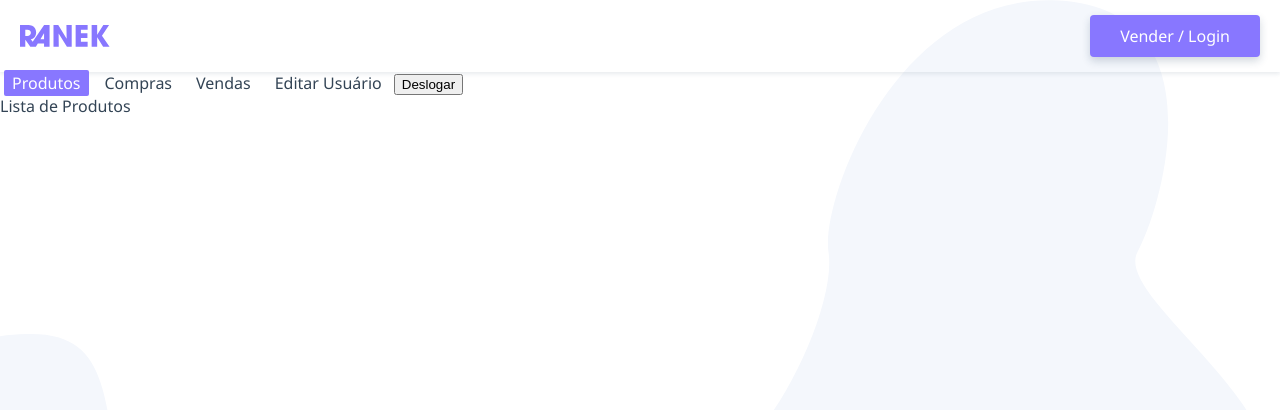
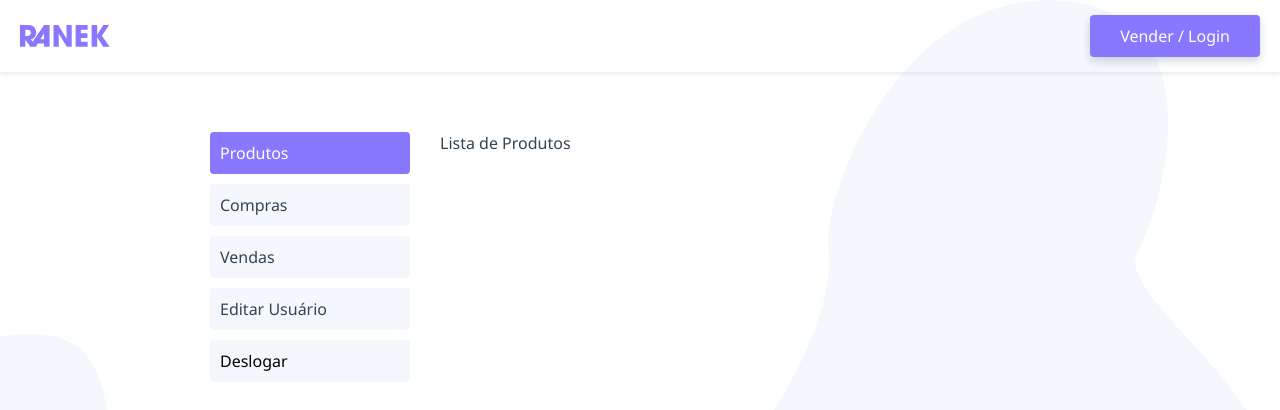
Before and after one commit to lqmorais/projeto-ranek, a Vue app: page /usuario in a window 1280 px wide. Shown: the top 410 px of the page. Built offline with nearby package versions, Linux system fonts and the light colour scheme.

Commit message:
Estilos area logada usuário

```diff
--- a/src/components/ProdutosPaginar.vue
+++ b/src/components/ProdutosPaginar.vue
@@ -50,7 +50,7 @@
 };
 </script>
 
-<style>
+<style scoped>
 ul {
   grid-column: 1 / -1;
 }
--- a/src/views/usuario/Usuario.vue
+++ b/src/views/usuario/Usuario.vue
@@ -17,7 +17,7 @@
           >
         </li>
         <li>
-          <button @click.prevent="deslogar">Deslogar</button>
+          <button @click="deslogar">Deslogar</button>
         </li>
       </ul>
     </nav>
@@ -39,4 +39,46 @@
 };
 </script>
 
-<style></style>
+<style scoped>
+.usuario {
+  display: grid;
+  grid-template-columns: minmax(140px, 200px) 1fr;
+  max-width: 900px;
+  margin: 40px auto;
+  gap: 30px;
+  padding: 20px;
+}
+
+@media screen and (max-width: 500px) {
+  .usuario {
+    display: grid;
+    grid-template-columns: 1f;
+    margin: 0 auto;
+  }
+}
+
+.sidenav a,
+.sidenav button {
+  padding: 10px;
+  display: block;
+  background: #f4f7fc;
+  margin-bottom: 10px;
+  border-radius: 4px;
+}
+
+.sidenav a.router-link-exact-active,
+.sidenav a:hover,
+.sidenav button:hover {
+  background: #87f;
+  color: #fff;
+}
+
+.sidenav button {
+  border: none;
+  width: 100%;
+  font-size: 1rem;
+  text-align: left;
+  font-family: "Segoe UI", Tahoma, Geneva, Verdana, sans-serif;
+  cursor: pointer;
+}
+</style>
```
